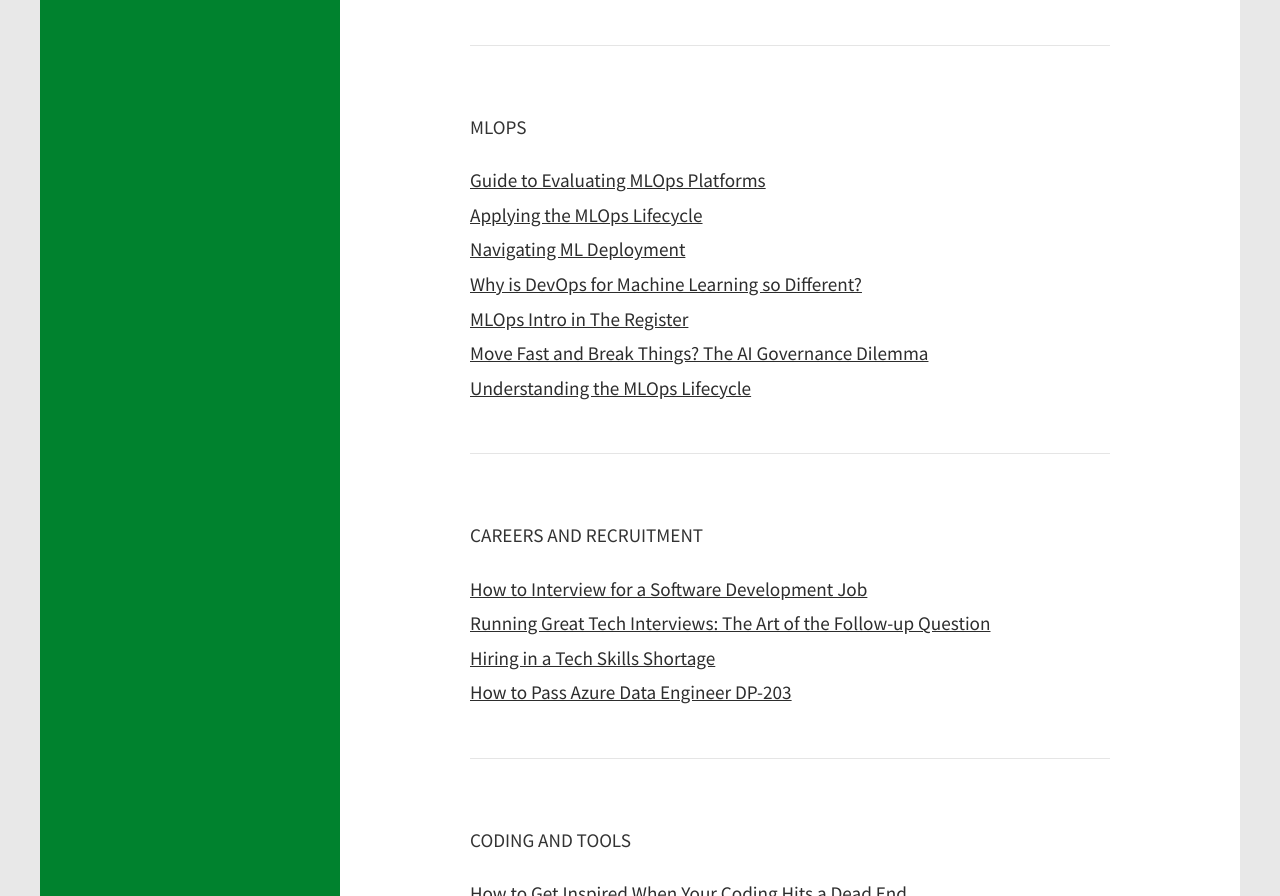
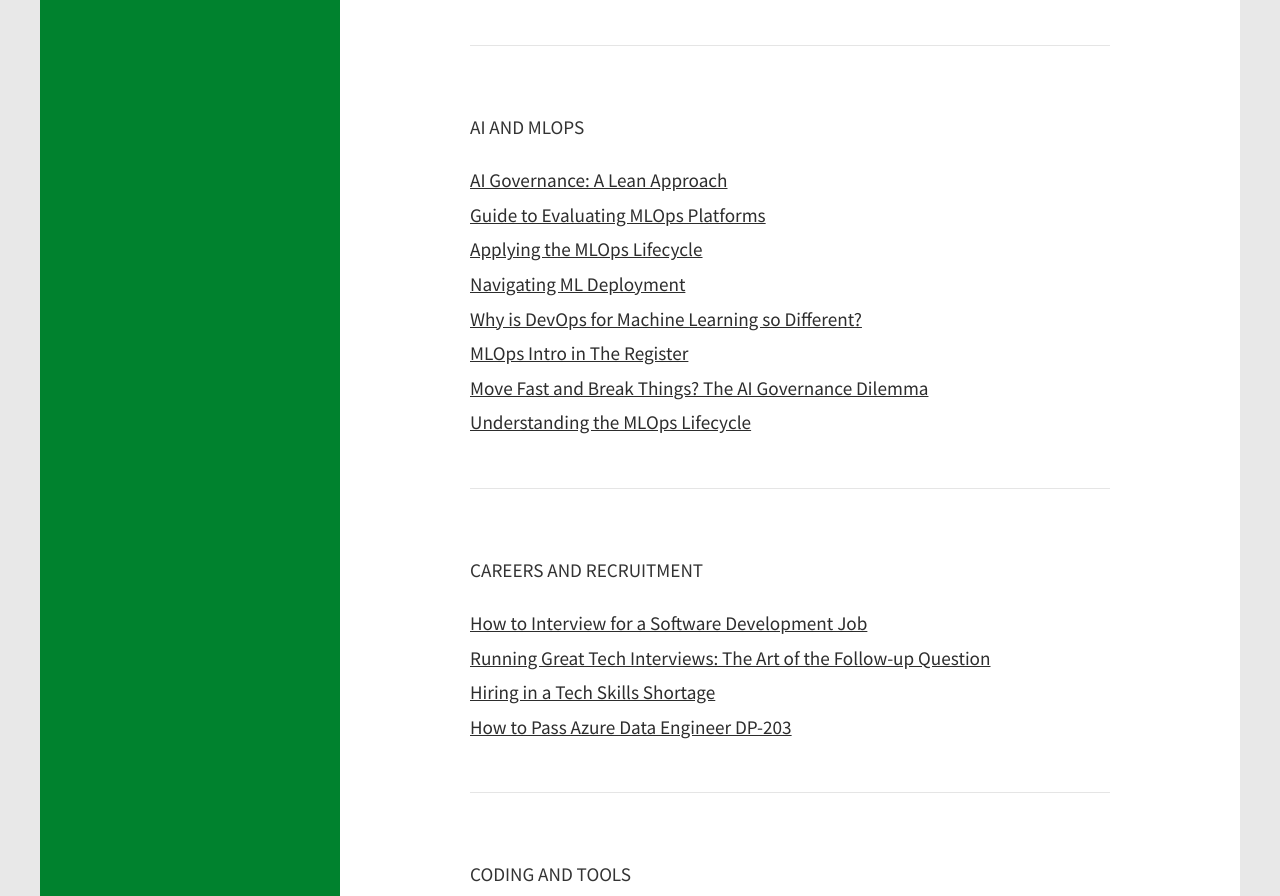
Before and after one commit to ryandawsonuk/softwareforhumans, a plain HTML site: page index.html in a window 1280 px wide. Shown: the part 1775-2671 px from the top of the page. Drawn offline with Linux system fonts and the light colour scheme.

Commit message:
Update index.html

```diff
--- a/index.html
+++ b/index.html
@@ -79,7 +79,8 @@ Released   : 20130902
 					<p><a href="https://hackernoon.com/why-team-building-matters-winning-over-sceptics-8g243w13">Why Team Building Matters: Winning Over the Sceptics</a></p>
 				</li>
 				<li>
-					<h3>MLOps</h3>
+					<h3>AI and MLOps</h3>
+					<p><a href="https://www.thoughtworks.com/insights/whitepapers/ai-governance-a-lean-approach">AI Governance: A Lean Approach</a></p>
 					<p><a href="https://www.thoughtworks.com/content/dam/thoughtworks/documents/whitepaper/tw_whitepaper_guide_to_evaluating_mlops_platforms_2021.pdf">Guide to Evaluating MLOps Platforms</a></p>
 					<p><a href="https://towardsdatascience.com/applying-the-mlops-lifecycle-3b60033b7cbf">Applying the MLOps Lifecycle</a></p>
 					<p><a href="https://towardsdatascience.com/navigating-ml-deployment-34e35a18d514">Navigating ML Deployment</a></p>
```
